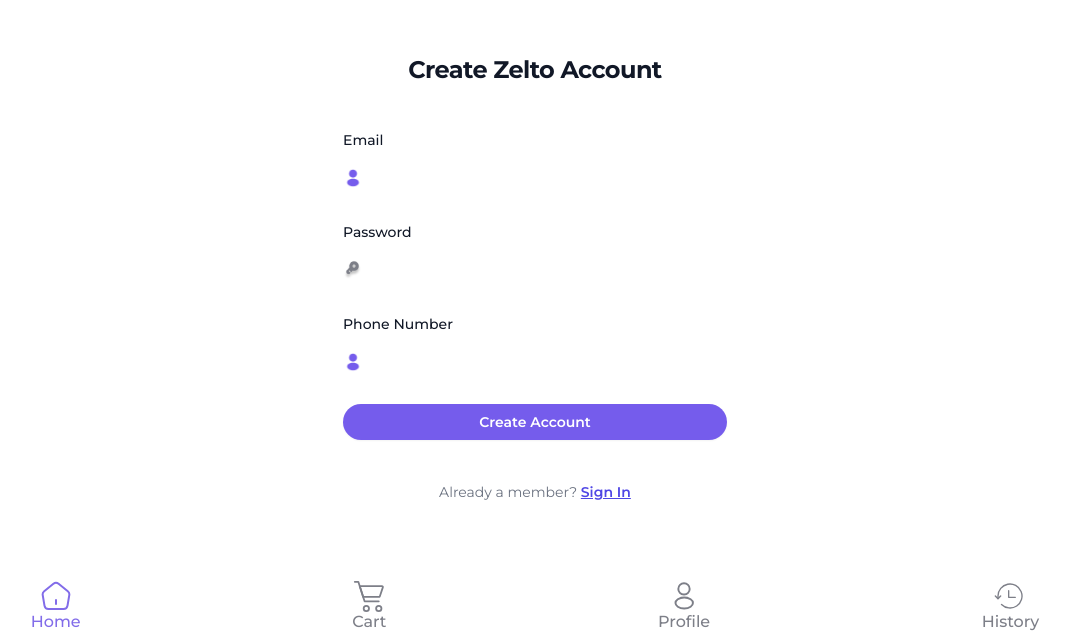
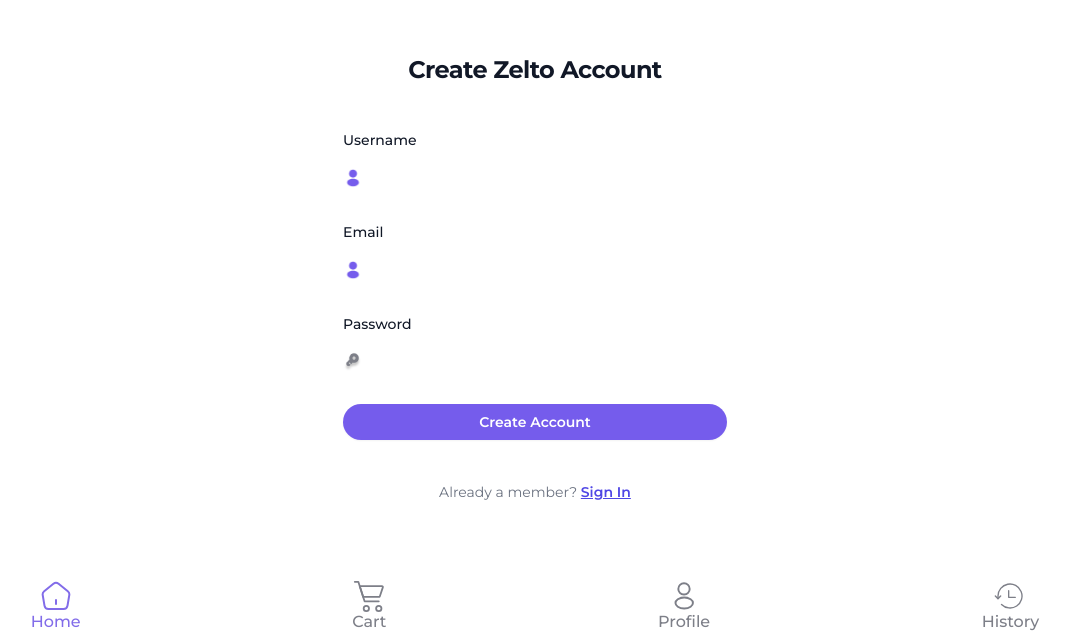
Before and after one commit to siddhantsingh9811/zelto-frontend, a React (Create React App) app: page /signup in a window 1280 px wide. Shown: the part 166-800 px from the top of the page, without its empty margins (105-1175 px from the left). Built offline with nearby package versions, Linux system fonts and the light colour scheme.

Commit message:
auth completed with token

```diff
--- a/src/components/pages/Login.js
+++ b/src/components/pages/Login.js
@@ -1,51 +1,86 @@
-import React, { useState } from 'react';
-
+import React, { useState } from "react";
+import axios from "axios";
+import { useNavigate } from "react-router-dom"; // Import useNavigate hook from React Router
 
 function Login() {
+  const [username, setUsername] = useState("");
+  const [password, setPassword] = useState("");
+  const [showSuccessMessage, setShowSuccessMessage] = useState(false);
 
+  const navigate = useNavigate(); // Access the navigate function from useNavigate
 
-const [email, setEmail] = useState("");
-const [password, setPassword] = useState("");
+  const handleSubmit = async (e) => {
+    e.preventDefault();
 
+    try {
+      const response = await axios.post("http://localhost:5000/api/login", {
+        username,
+        password,
+      });
+
+      // Check if login was successful
+      if (response.status === 200) {
+        const token = response.data.token;
+        localStorage.setItem("token", token);
+        setShowSuccessMessage(true);
+        setUsername("");
+        setPassword("");
+
+        // Redirect to "/home" endpoint
+        navigate("/");
+      } else {
+        console.log("Error in login");
+      }
+    } catch (error) {
+      console.error("Error:", error);
+    }
+  };
 
   return (
-
     <div className="flex min-h-full flex-1 flex-col justify-center px-6 py-12 lg:px-8">
       <div className="sm:mx-auto sm:w-full sm:max-w-sm">
-
         <h2 className="mt-10 text-center text-2xl leading-9 tracking-tight text-gray-900">
           Sign in to your Zelto account
         </h2>
       </div>
 
       <div className="mt-10 sm:mx-auto sm:w-full sm:max-w-sm">
-          <form className="space-y-6" action="#" method="POST">
+        <form className="space-y-6" onSubmit={handleSubmit}>
           <div>
-              <label htmlFor="email" className="block text-sm font-medium leading-6 text-gray-900">
-                Email
+            <label
+              htmlFor="username"
+              className="block text-sm font-medium leading-6 text-gray-900"
+            >
+              Username
             </label>
             <div className="mt-2 flex">
               <img src="frame.png" alt="key" className="h-5 w-5 mr-2 mt-2" />
               <input
-                  id="email"
-                  value={email}
-                  name="email"
-                  type="email"
-                  autoComplete="email"
+                id="username"
+                value={username}
+                name="username"
+                type="username"
+                autoComplete="username"
                 required
                 className="block w-full rounded-md border-0 py-1.5 text-gray-900 shadow-sm ring-1 ring-inset ring-gray-300 placeholder:text-gray-400 focus:ring-2 focus:ring-inset focus:ring-indigo-600 sm:text-sm sm:leading-6"
-                  onChange={(e) => setEmail(e.target.value)}
+                onChange={(e) => setUsername(e.target.value)}
               />
             </div>
           </div>
 
           <div>
             <div className="flex items-center justify-between">
-                <label htmlFor="password" className="block text-sm font-medium leading-6 text-gray-900">
+              <label
+                htmlFor="password"
+                className="block text-sm font-medium leading-6 text-gray-900"
+              >
                 Password
               </label>
               <div className="text-sm">
-                  <a href=" " className="font-semibold text-[#755CEC] hover:text-indigo-500">
+                <a
+                  href=" "
+                  className="font-semibold text-[#755CEC] hover:text-indigo-500"
+                >
                   Forgot password?
                 </a>
               </div>
@@ -75,13 +110,45 @@
           </div>
         </form>
 
+        {showSuccessMessage && (
+          <div className="mt-4 mx-auto w-full max-w-sm">
+            <div
+              className="bg-green-100 border border-green-400 text-green-700 px-4 py-3 rounded-md relative"
+              role="alert"
+            >
+              <span className="block sm:inline">Logged In</span>
+              <button
+                onClick={() => setShowSuccessMessage(false)}
+                className="absolute top-0 bottom-0 right-0 px-4 py-3"
+              >
+                <svg
+                  className="fill-current h-6 w-6 text-green-500"
+                  role="button"
+                  xmlns="http://www.w3.org/2000/svg"
+                  viewBox="0 0 20 20"
+                >
+                  <title>Close</title>
+                  <path
+                    fillRule="evenodd"
+                    d="M14.354 5.646a.5.5 0 0 0-.708 0L10 9.293 5.354 5.646a.5.5 0 1 0-.708.708L9.293 10l-4.647 4.646a.5.5 0 1 0 .708.708L10 10.707l4.646 4.647a.5.5 0 0 0 .708-.708L10.707 10l4.647-4.646a.5.5 0 0 0 0-.708z"
+                  />
+                </svg>
+              </button>
+            </div>
+          </div>
+        )}
+
         <p className="mt-10 text-center text-sm text-gray-500">
-            Not a member?{' '}
-            <a href="/signup" className="font-semibold leading-6 text-indigo-600 hover:text-indigo-500">
+          Not a member?{" "}
+          <a
+            href="/signup"
+            className="font-semibold leading-6 text-indigo-600 hover:text-indigo-500"
+          >
             Sign Up
           </a>
         </p>
       </div>
     </div>
-  );}
-export default Login
+  );
+}
+export default Login;
--- a/src/components/pages/SignUp.js
+++ b/src/components/pages/SignUp.js
@@ -1,26 +1,70 @@
-import React, {useState} from 'react'
-
+import React, { useState } from "react";
+import axios from "axios";
 
 function SignUp() {
-
   const [email, setEmail] = useState("");
   const [password, setPassword] = useState("");
-    const [number, setNumber] = useState("");
+  const [username, setUsername] = useState("");
+  const [showSuccessMessage, setShowSuccessMessage] = useState(false);
 
+  const handleSubmit = async (e) => {
+    e.preventDefault();
+
+    // Make POST request using Axios
+    try {
+      await axios.post("http://localhost:5000/api/register", {
+        username,
+        email,
+        password
+      });
+
+      // Show success message
+      setShowSuccessMessage(true);
+
+      // Reset form fields
+      setUsername("");
+      setEmail("");
+      setPassword("");
+    } catch (error) {
+      // Handle error
+      console.error("Error:", error);
+    }
+  };
   return (
-
     <div className="flex min-h-full flex-1 flex-col justify-center px-6 py-12 lg:px-8">
       <div className="sm:mx-auto sm:w-full sm:max-w-sm">
-
         <h2 className="mt-10 text-center text-2xl leading-9 tracking-tight  text-gray-900">
           Create Zelto Account
         </h2>
       </div>
 
       <div className="mt-10 sm:mx-auto sm:w-full sm:max-w-sm">
-              <form className="space-y-6" action="#" method="POST">
+      <form className="space-y-6" onSubmit={handleSubmit}>
           <div>
-                  <label htmlFor="email" className="block text-sm font-medium leading-6 text-gray-900">
+            <label
+              htmlFor="username"
+              className="block text-sm font-medium leading-6 text-gray-900"
+            >
+              Username
+            </label>
+            <div className="mt-2 flex">
+              <img src="frame.png" alt="key" className="h-5 w-5 mr-2 mt-2" />
+              <input
+                id="username"
+                value={username}
+                onChange={(e) => setUsername(e.target.value)}
+                name="username"
+                type="username"
+                required
+                className="block w-full rounded-md border-0 py-1.5 text-gray-900 shadow-sm ring-1 ring-inset ring-gray-300 placeholder:text-gray-400 focus:ring-2 focus:ring-inset focus:ring-indigo-600 sm:text-sm sm:leading-6"
+              />
+            </div>
+          </div>
+          <div>
+            <label
+              htmlFor="email"
+              className="block text-sm font-medium leading-6 text-gray-900"
+            >
               Email
             </label>
             <div className="mt-2 flex">
@@ -40,7 +84,10 @@
 
           <div>
             <div className="flex items-center justify-between">
-                    <label htmlFor="password" className="block text-sm font-medium leading-6 text-gray-900">
+              <label
+                htmlFor="password"
+                className="block text-sm font-medium leading-6 text-gray-900"
+              >
                 Password
               </label>
             </div>
@@ -58,24 +105,6 @@
               />
             </div>
           </div>
-                <div>
-                  <label htmlFor="number" className="block text-sm font-medium leading-6 text-gray-900">
-                    Phone Number
-                  </label>
-                  <div className="mt-2 flex">
-                  <img src="frame.png" alt="key" className="h-5 w-5 mr-2 mt-2" />
-                    <input
-                      id="number"
-                      value={number}
-                      onChange={(e) => setNumber(e.target.value)}
-                      name="number"
-                      type="number"
-                      required
-                      className="block w-full rounded-md border-0 py-1.5 text-gray-900 shadow-sm ring-1 ring-inset ring-gray-300 placeholder:text-gray-400 focus:ring-2 focus:ring-inset focus:ring-indigo-600 sm:text-sm sm:leading-6"
-                    />
-                  </div>
-                </div>
-
 
           <div>
             <button
@@ -85,19 +114,36 @@
               Create Account
             </button>
           </div>
-
-
         </form>
 
+        {showSuccessMessage && (
+          <div className="mt-4 mx-auto w-full max-w-sm">
+            <div className="bg-green-100 border border-green-400 text-green-700 px-4 py-3 rounded-md relative" role="alert">
+              <span className="block sm:inline">uccessfully registered!</span>
+              <button
+                onClick={() => setShowSuccessMessage(false)}
+                className="absolute top-0 bottom-0 right-0 px-4 py-3"
+              >
+                <svg className="fill-current h-6 w-6 text-green-500" role="button" xmlns="http://www.w3.org/2000/svg" viewBox="0 0 20 20">
+                  <title>Close</title>
+                  <path fillRule="evenodd" d="M14.354 5.646a.5.5 0 0 0-.708 0L10 9.293 5.354 5.646a.5.5 0 1 0-.708.708L9.293 10l-4.647 4.646a.5.5 0 1 0 .708.708L10 10.707l4.646 4.647a.5.5 0 0 0 .708-.708L10.707 10l4.647-4.646a.5.5 0 0 0 0-.708z"/>
+                </svg>
+              </button>
+            </div>
+          </div>
+        )}
+
         <p className="mt-10 text-center text-sm text-gray-500">
-                Already a member?{' '}
-                <a href="/login" className="font-semibold leading-6 text-indigo-600 hover:text-indigo-500">
+          Already a member?{" "}
+          <a
+            href="/login"
+            className="font-semibold leading-6 text-indigo-600 hover:text-indigo-500"
+          >
             Sign In
           </a>
         </p>
       </div>
     </div>
-
-
-      );}
-export default SignUp
+  );
+}
+export default SignUp;
```
Lines whose indentation alone changed are shown as unchanged.
